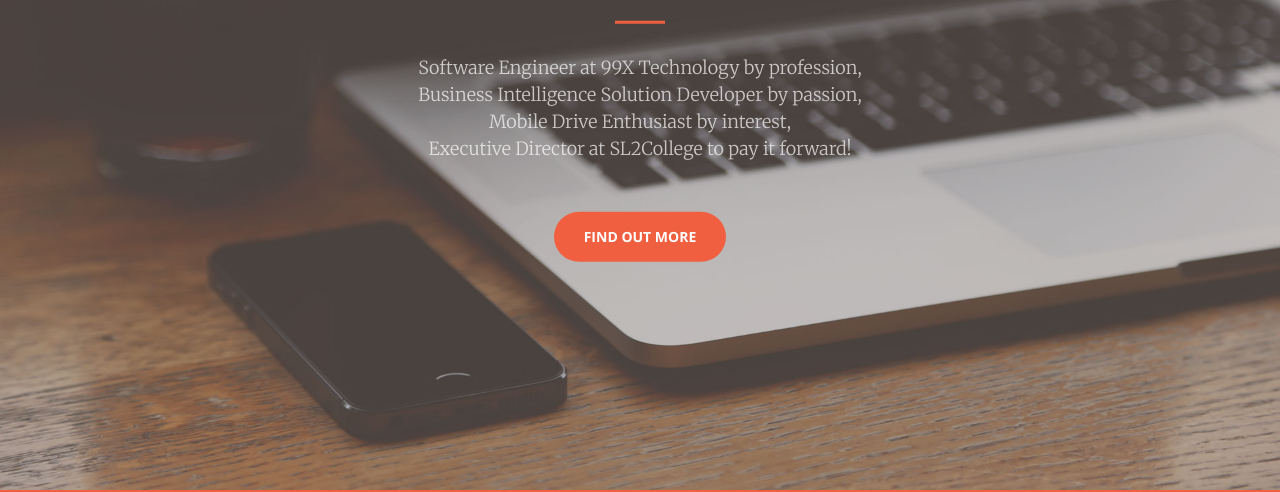
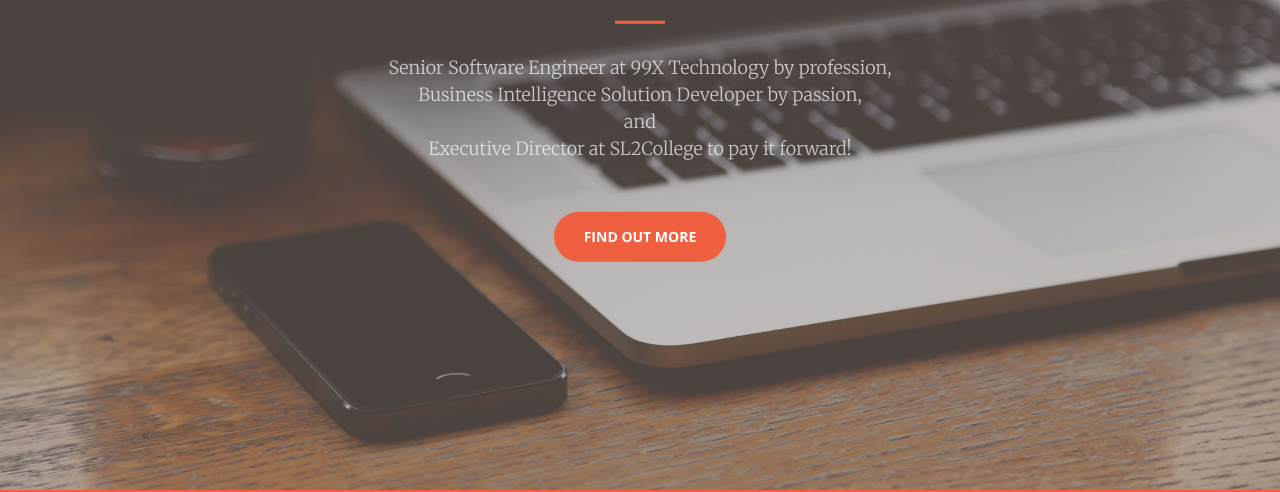
Before and after one commit to razmik/razmik.github.io, a website: page index.html in a window 1280 px wide. Shown: the part 310-802 px from the top of the page. Drawn offline with nearby package versions, Linux system fonts and the light colour scheme.

Commit message:
update title

```diff
--- a/index.html
+++ b/index.html
@@ -80,8 +80,8 @@
             <div class="header-content-inner">
                 <h1>Technology . Leadership</h1>
                 <hr>
-                <p>Software Engineer at 99X Technology by profession, <br/>Business Intelligence Solution Developer by passion,
-                    <br/>Mobile Drive Enthusiast by interest, <br/>Executive Director at SL2College to pay it forward!</p>
+                <p>Senior Software Engineer at 99X Technology by profession, <br/>Business Intelligence Solution Developer by passion,<br/>
+                and<br/>Executive Director at SL2College to pay it forward!</p>
                 <a href="#about" class="btn btn-primary btn-xl page-scroll">Find Out More</a>
             </div>
         </div>
```
